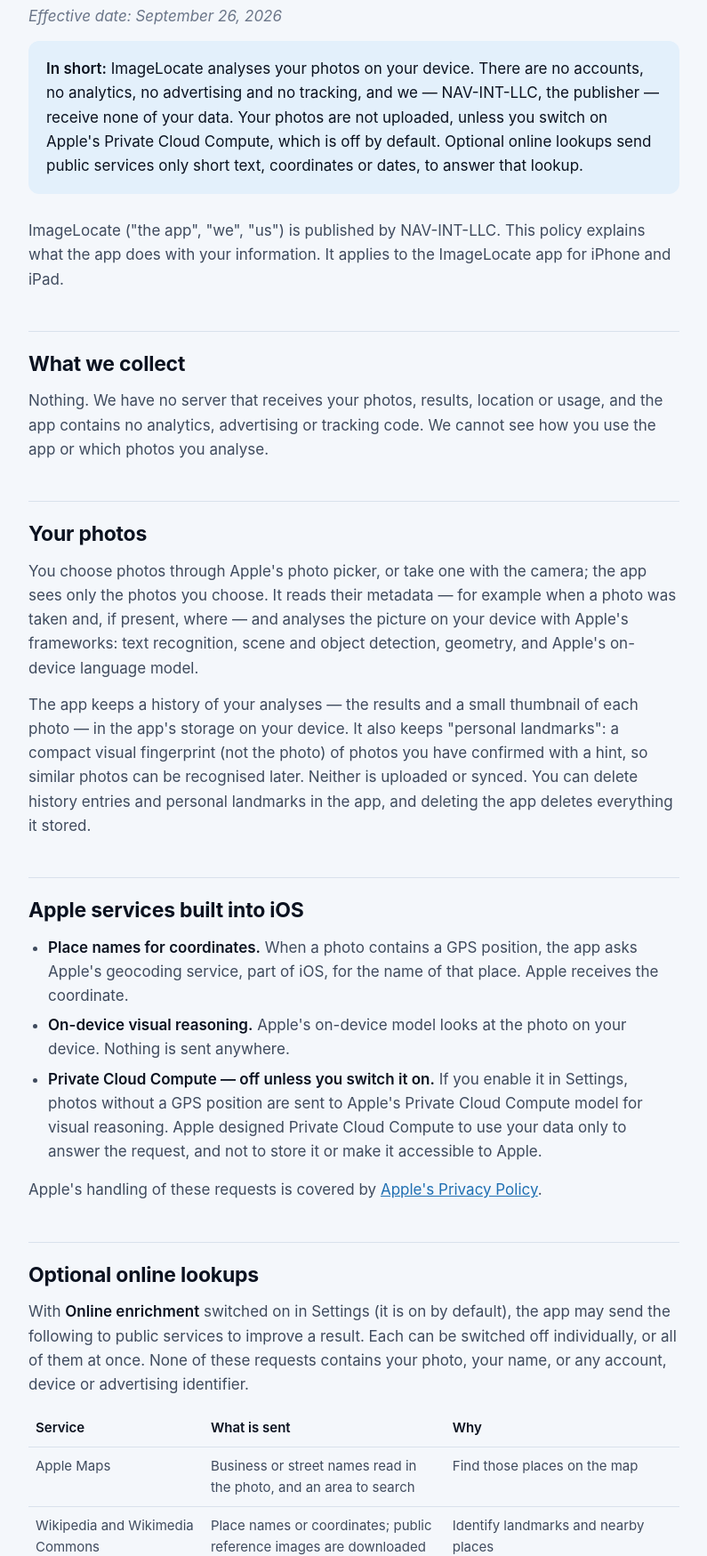
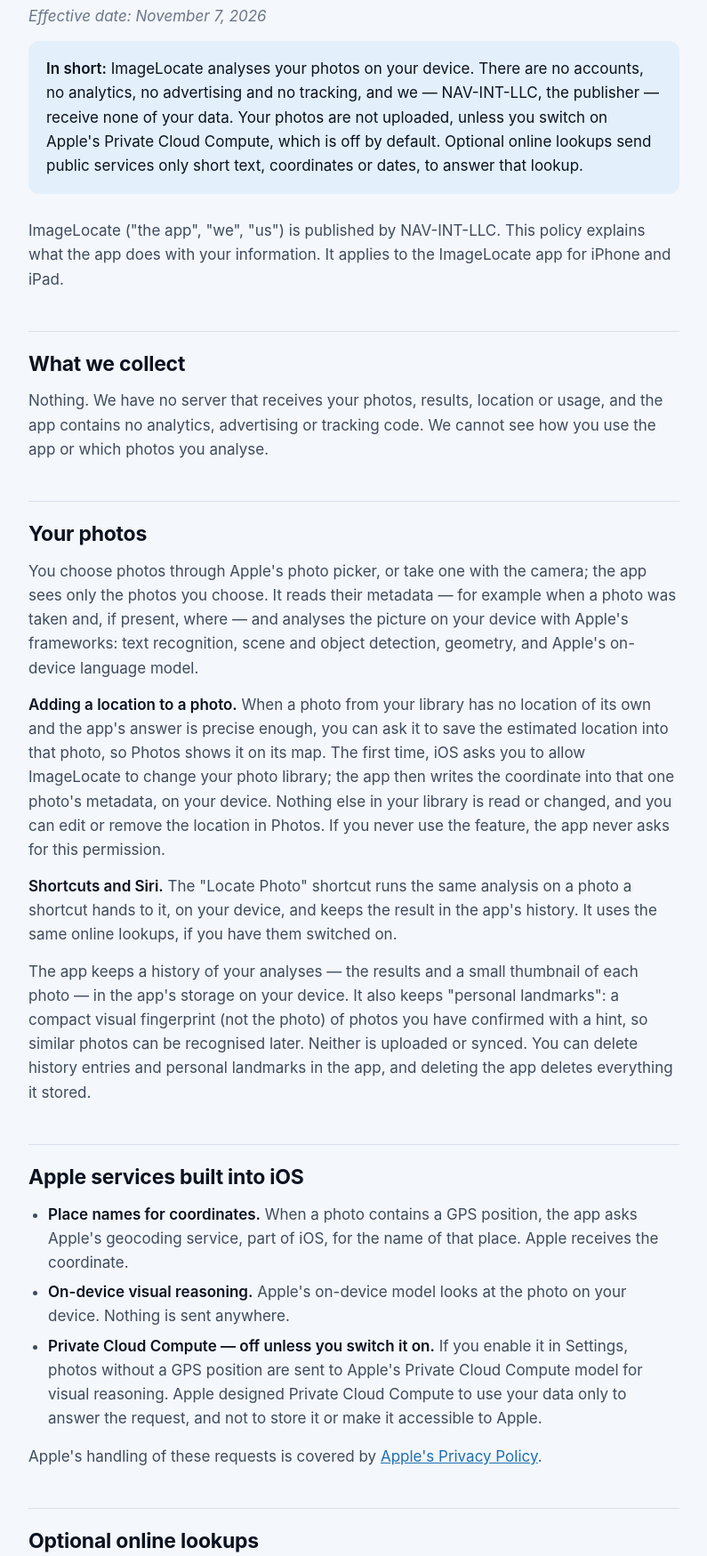
Before and after one commit to aerologefb/imagelocate-app, a plain HTML site: page privacy.html in a window 1280 px wide. Shown: the part 166-1915 px from the top of the page at 89% size, without its empty margins (242-1037 px from the left). Drawn offline with Linux system fonts and the light colour scheme.

Commit message:
Describe adding a location to a photo, Look Around and the Shortcuts action
Co-Authored-By: Claude Fable 5.1 <noreply@anthropic.com>

```diff
--- a/privacy.html
+++ b/privacy.html
@@ -20,7 +20,7 @@
 
 <main class="doc">
   <h1>Privacy Policy</h1>
-  <p><em>Effective date: September 26, 2026</em></p>
+  <p><em>Effective date: November 7, 2026</em></p>
 
   <p class="summary"><strong>In short:</strong> ImageLocate analyses your photos on your device. There are no accounts, no analytics, no advertising and no tracking, and we — NAV-INT-LLC, the publisher — receive none of your data. Your photos are not uploaded, unless you switch on Apple's Private Cloud Compute, which is off by default. Optional online lookups send public services only short text, coordinates or dates, to answer that lookup.</p>
 
@@ -31,6 +31,8 @@
 
   <h2>Your photos</h2>
   <p>You choose photos through Apple's photo picker, or take one with the camera; the app sees only the photos you choose. It reads their metadata — for example when a photo was taken and, if present, where — and analyses the picture on your device with Apple's frameworks: text recognition, scene and object detection, geometry, and Apple's on-device language model.</p>
+  <p><strong>Adding a location to a photo.</strong> When a photo from your library has no location of its own and the app's answer is precise enough, you can ask it to save the estimated location into that photo, so Photos shows it on its map. The first time, iOS asks you to allow ImageLocate to change your photo library; the app then writes the coordinate into that one photo's metadata, on your device. Nothing else in your library is read or changed, and you can edit or remove the location in Photos. If you never use the feature, the app never asks for this permission.</p>
+  <p><strong>Shortcuts and Siri.</strong> The "Locate Photo" shortcut runs the same analysis on a photo a shortcut hands to it, on your device, and keeps the result in the app's history. It uses the same online lookups, if you have them switched on.</p>
   <p>The app keeps a history of your analyses — the results and a small thumbnail of each photo — in the app's storage on your device. It also keeps "personal landmarks": a compact visual fingerprint (not the photo) of photos you have confirmed with a hint, so similar photos can be recognised later. Neither is uploaded or synced. You can delete history entries and personal landmarks in the app, and deleting the app deletes everything it stored.</p>
 
   <h2>Apple services built into iOS</h2>
@@ -45,7 +47,7 @@
   <p>With <strong>Online enrichment</strong> switched on in Settings (it is on by default), the app may send the following to public services to improve a result. Each can be switched off individually, or all of them at once. None of these requests contains your photo, your name, or any account, device or advertising identifier.</p>
   <table>
     <tr><th>Service</th><th>What is sent</th><th>Why</th></tr>
-    <tr><td>Apple Maps</td><td>Business or street names read in the photo, and an area to search</td><td>Find those places on the map</td></tr>
+    <tr><td>Apple Maps</td><td>Business or street names read in the photo, and an area to search; for a precise answer, its coordinate</td><td>Find those places on the map, and show Apple's street-level imagery (Look Around) of the estimated spot</td></tr>
     <tr><td>Wikipedia and Wikimedia Commons</td><td>Place names or coordinates; public reference images are downloaded</td><td>Identify landmarks and nearby places</td></tr>
     <tr><td>OpenStreetMap (Nominatim, Overpass)</td><td>Names read in the photo, coordinates, an area to search</td><td>Match names to map locations and nearby features</td></tr>
     <tr><td>Open-Meteo</td><td>A coordinate and a date</td><td>Compare the weather in the photo with the weather recorded that day</td></tr>
```
Also changed, not shown: index.html (+9 -0 lines).
